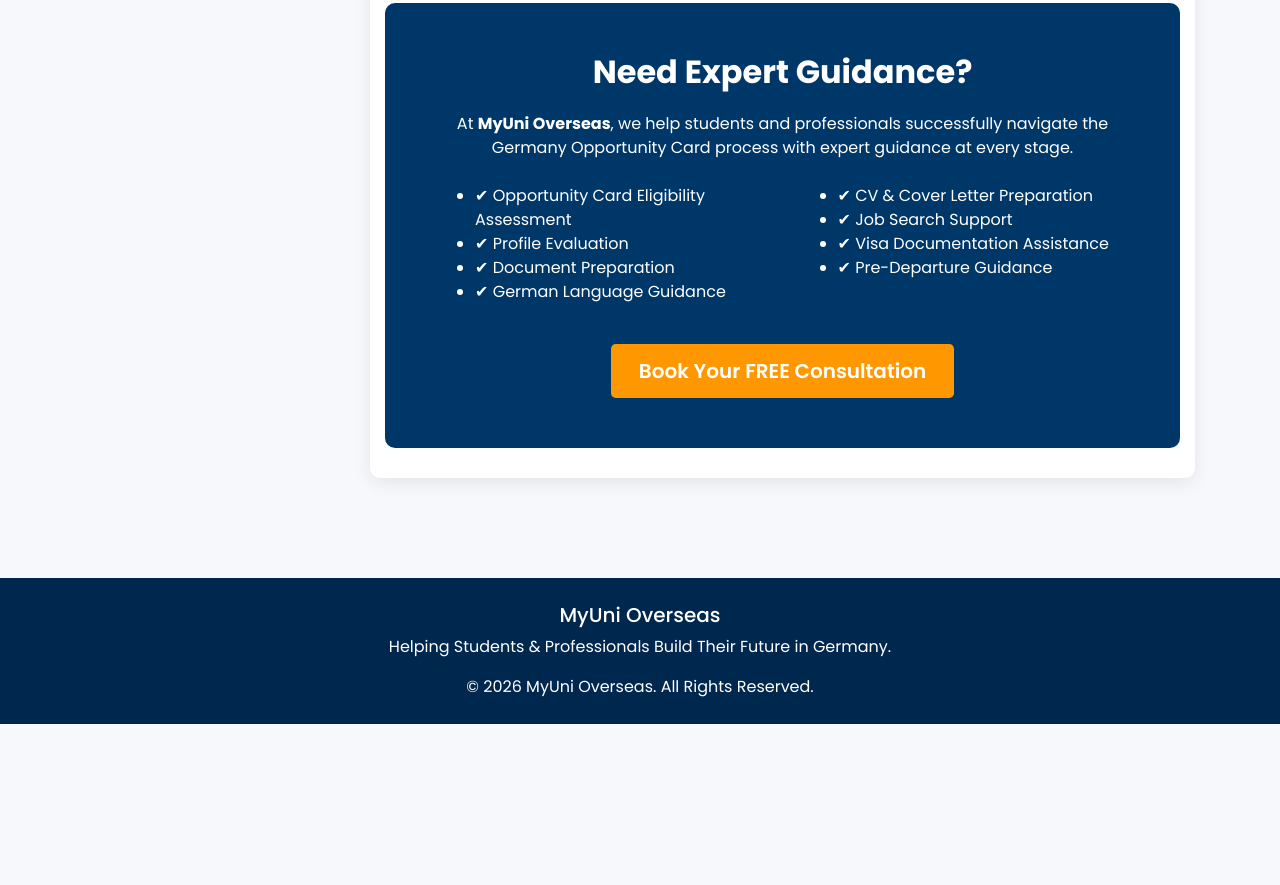
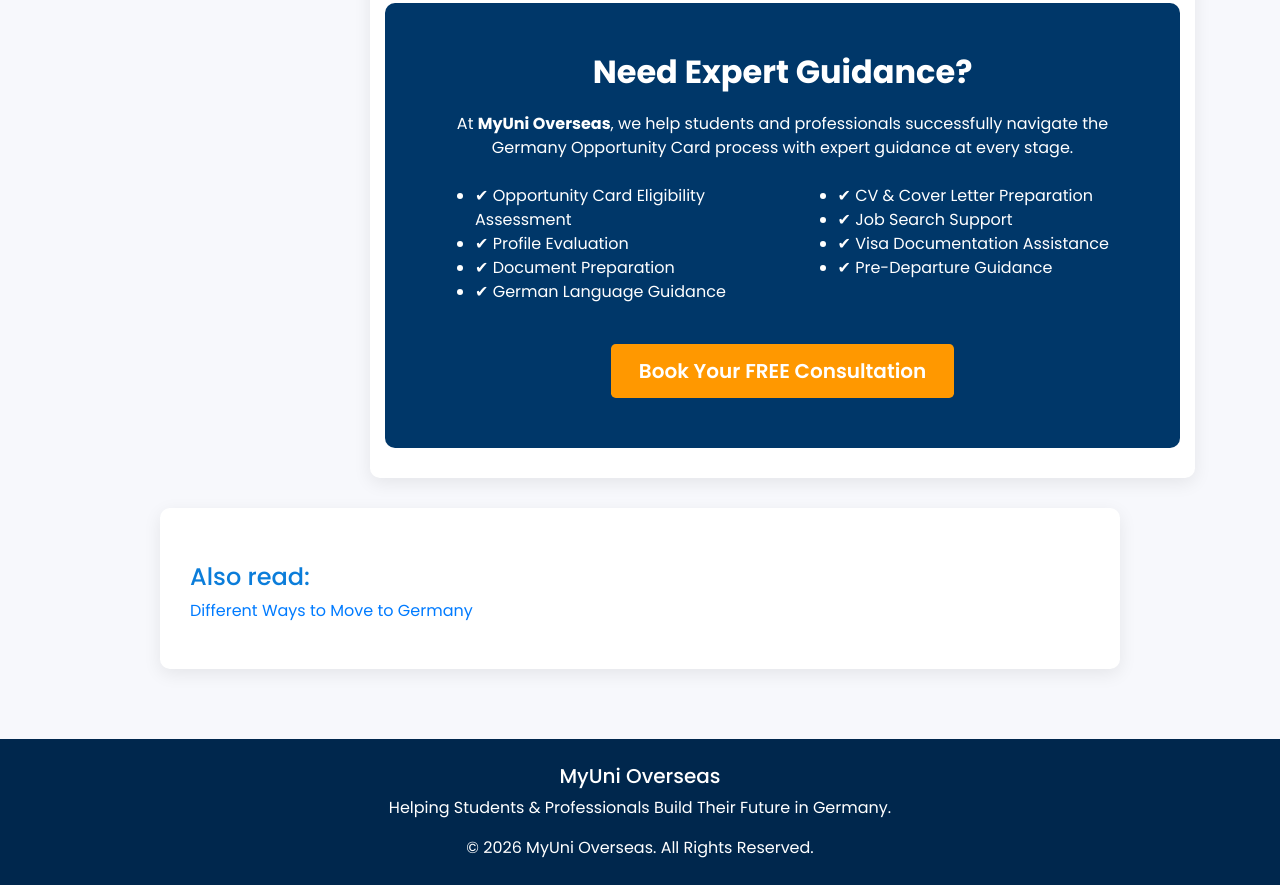
Before and after one commit to HardikKajne1999/Blog-using-Bootstrap, a plain HTML site: page index.html in a window 1280 px wide. Shown: the part 6656-7541 px from the top of the page. Before the commit the page ends 7380 px from the top, so only its background shows below. Drawn offline with nearby package versions, Linux system fonts and the light colour scheme.

Commit message:
other blog feature

```diff
--- a/index.html
+++ b/index.html
@@ -888,7 +888,12 @@
         </div>
     </div>
     <!-- Container -->
-
+     <!-- Other  blogs -->
+        <div class="blog-card mx-auto  col-lg-9">
+            <h4>Also read:</h4>
+            <p>
+                <a href="blog.html">Different Ways to Move to Germany</a></p>
+        </div>
 
         <!-- FOOTER -->
 
```
Also changed, not shown: blog.html (+7 -0 lines).
